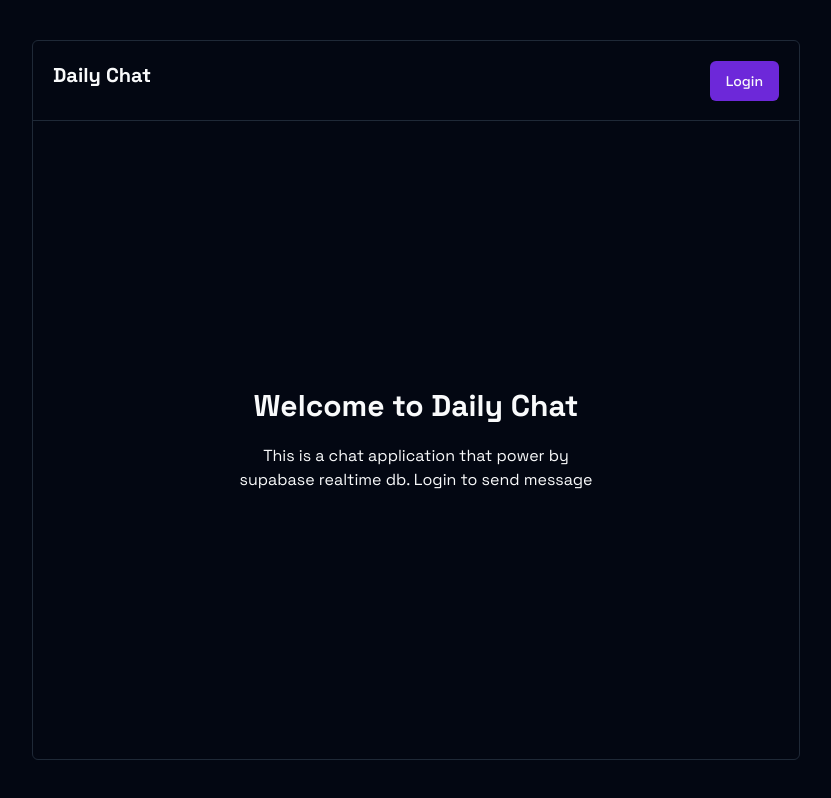
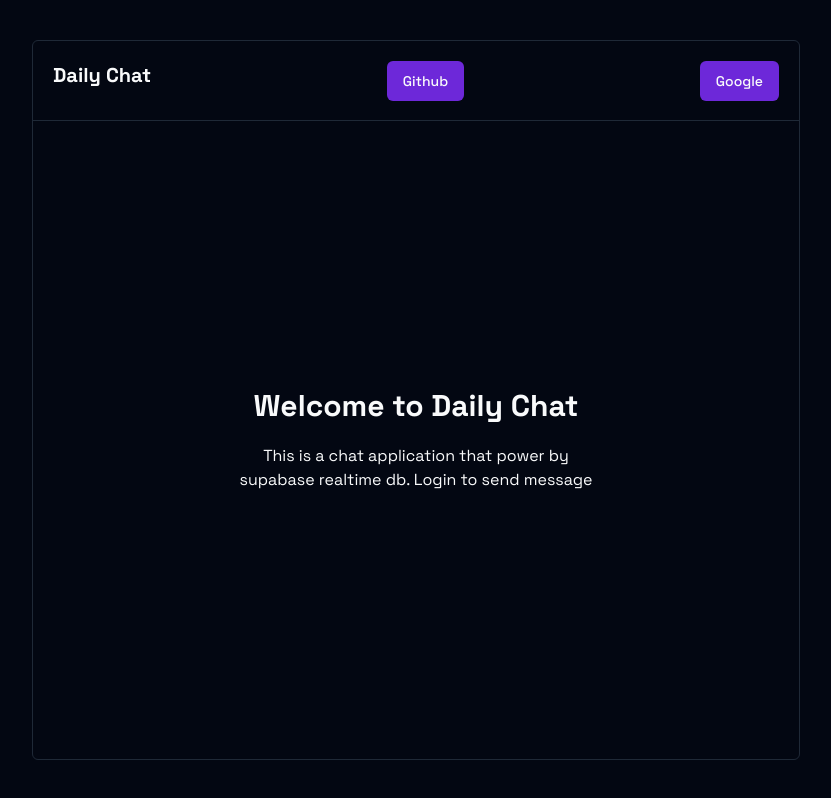
Before and after one commit to muhammd2refaat/Template_Chat, a Next.js app: page / in a window 1280 px wide. Shown: the whole page, without its empty margins (224-1055 px from the left). Built offline with nearby package versions, Linux system fonts and the light colour scheme; no server answers.

Commit message:
Refactor ChatHeader component to add Google login option

```diff
--- a/components/ChatHeader.tsx
+++ b/components/ChatHeader.tsx
@@ -13,6 +13,16 @@ export default function ChatHeader({ user }: { user: User | undefined }) {
     const supabase = supabaseBrowser();
     supabase.auth.signInWithOAuth({
       provider: "github",
+      options: {
+        redirectTo: location.origin + "/auth/callback",
+      },
+    });
+  };
+
+  const handleLoginWithGoogle = () => {
+    const supabase = supabaseBrowser();
+    supabase.auth.signInWithOAuth({
+      provider: "google",
       options: {
         redirectTo: location.origin + "/auth/callback",
       },
@@ -35,7 +45,10 @@ export default function ChatHeader({ user }: { user: User | undefined }) {
         {user ? (
           <Button onClick={handleLogout}>Logout</Button>
         ) : (
-					<Button onClick={handleLoginWithGithub}>Login</Button>
+          <>
+            <Button onClick={handleLoginWithGithub}>Github</Button>
+            <Button onClick={handleLoginWithGoogle}>Google</Button>
+          </>
         )}
       </div>
     </div>
```
Lines whose indentation alone changed are shown as unchanged.
